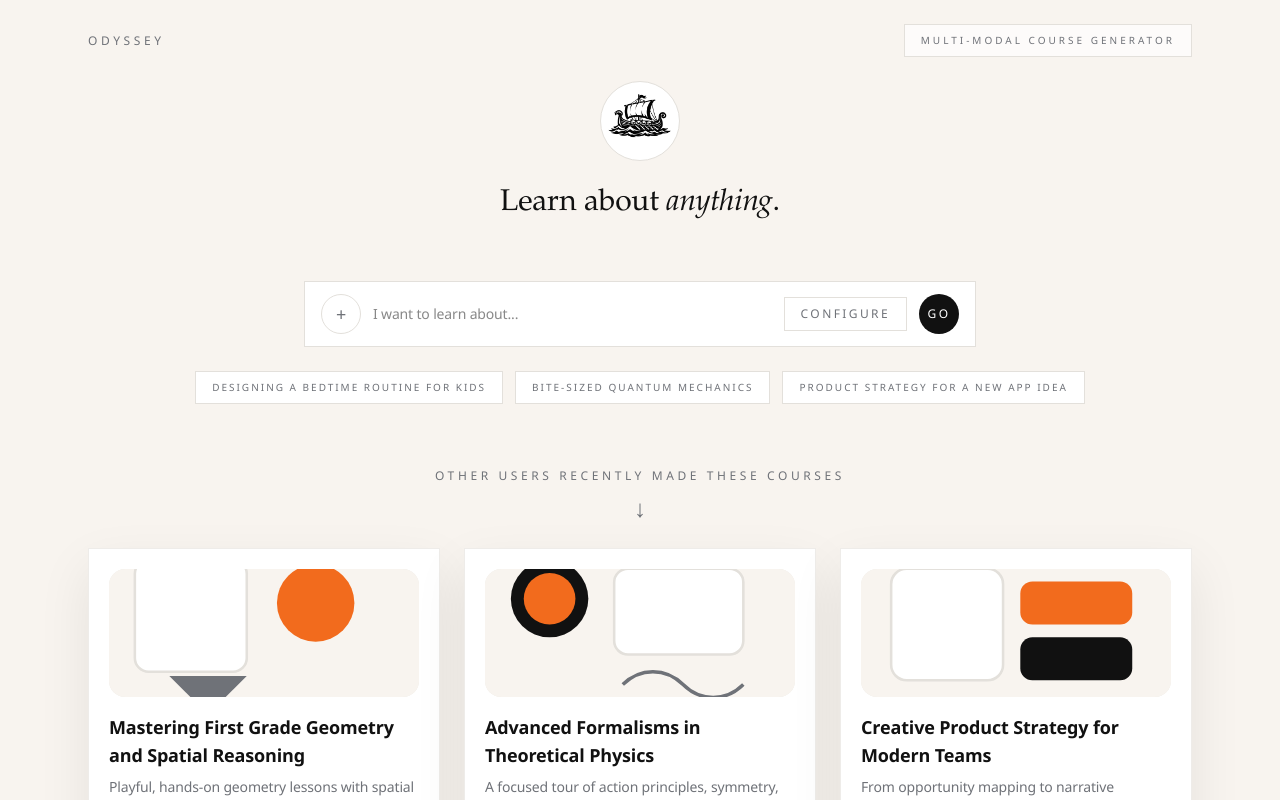
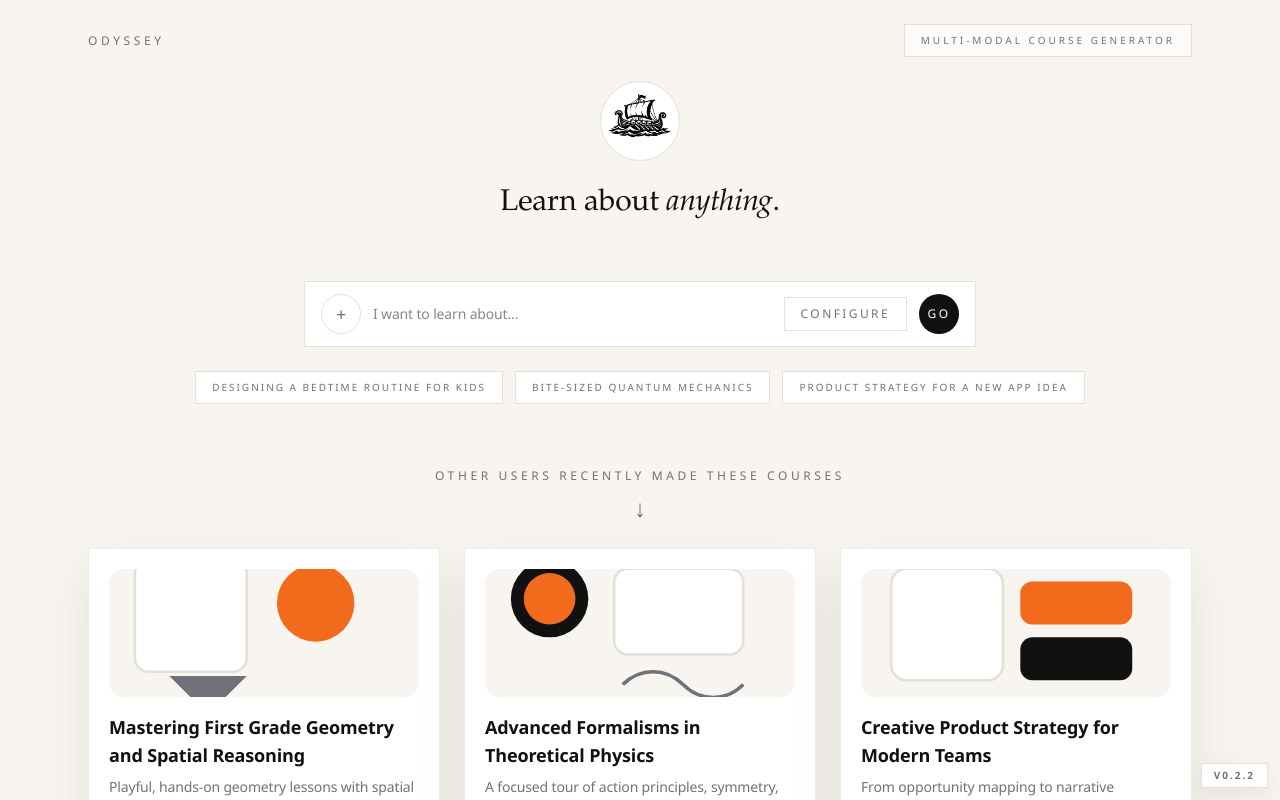
Before and after one commit to JackOfAllStacks/ody-boe-courses, a Next.js app: page / in a window 1280 px wide. Shown: the top 800 px of the page. Built offline with nearby package versions, Linux system fonts and the light colour scheme.

Commit message:
feat: show app version badge in bottom-right on all pages

```diff
--- a/app/layout.tsx
+++ b/app/layout.tsx
@@ -1,4 +1,5 @@
 import type { Metadata } from "next";
+import { APP_VERSION } from "@/lib/version";
 import "./globals.css";
 
 export const metadata: Metadata = {
@@ -14,7 +15,12 @@ export default function RootLayout({
 }>) {
   return (
     <html lang="en">
-      <body className="antialiased">{children}</body>
+      <body className="antialiased">
+        {children}
+        <div className="pointer-events-none fixed bottom-3 right-3 z-50 rounded-pill border border-odyssey-gray-light bg-white/90 px-3 py-1 text-[10px] font-semibold uppercase tracking-[0.2em] text-odyssey-gray shadow-[0_8px_24px_rgba(17,17,17,0.08)]">
+          {APP_VERSION}
+        </div>
+      </body>
     </html>
   );
 }
--- a/lib/version.ts
+++ b/lib/version.ts
@@ -1 +1 @@
-export const APP_VERSION = "v0.2.1";
+export const APP_VERSION = "v0.2.2";
--- a/package.json
+++ b/package.json
@@ -1,6 +1,6 @@
 {
   "name": "odyssey-app",
-  "version": "0.2.1",
+  "version": "0.2.2",
   "private": true,
   "scripts": {
     "dev": "next dev",
```
Also changed, not shown: 2 other files (tests, documents, lock files or other folders).
